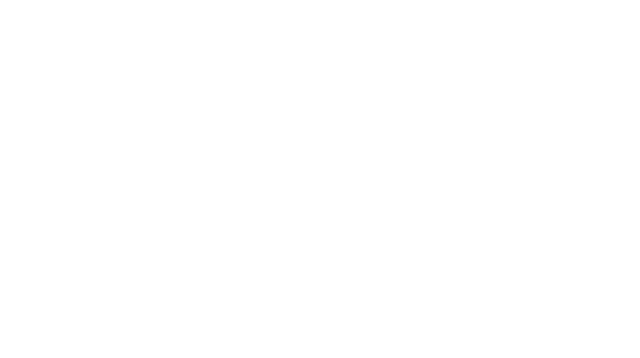
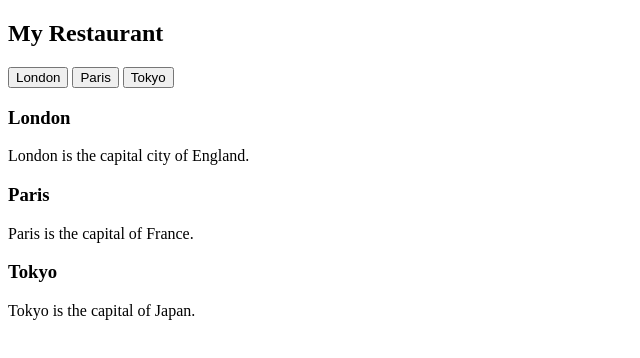
Before and after one commit to Ventuscoder/Restaurant-Page, a plain HTML site: page index.html in a window 1280 px wide. Shown: the whole page, without its empty margins (0-640 px from the left). Drawn offline with Linux system fonts and the light colour scheme.

Commit message:
Update index.html

```diff
--- a/index.html
+++ b/index.html
@@ -5,6 +5,27 @@
         <link rel="stylesheet" href="style.css">
     </head>
     <body>
+        <h2>My Restaurant</h2>
+        <div class="tab">
+            <button class="tablinks" onclick="openCity(event, 'London')">London</button>
+            <button class="tablinks" onclick="openCity(event, 'Paris')">Paris</button>
+            <button class="tablinks" onclick="openCity(event, 'Tokyo')">Tokyo</button>
+          </div>
+
+          <div id="London" class="tabcontent">
+            <h3>London</h3>
+            <p>London is the capital city of England.</p>
+          </div>
+
+          <div id="Paris" class="tabcontent">
+            <h3>Paris</h3>
+            <p>Paris is the capital of France.</p>
+          </div>
+
+          <div id="Tokyo" class="tabcontent">
+            <h3>Tokyo</h3>
+            <p>Tokyo is the capital of Japan.</p>
+          </div>
         <script src="main.js"></script>
     </body>
 </html>
```
